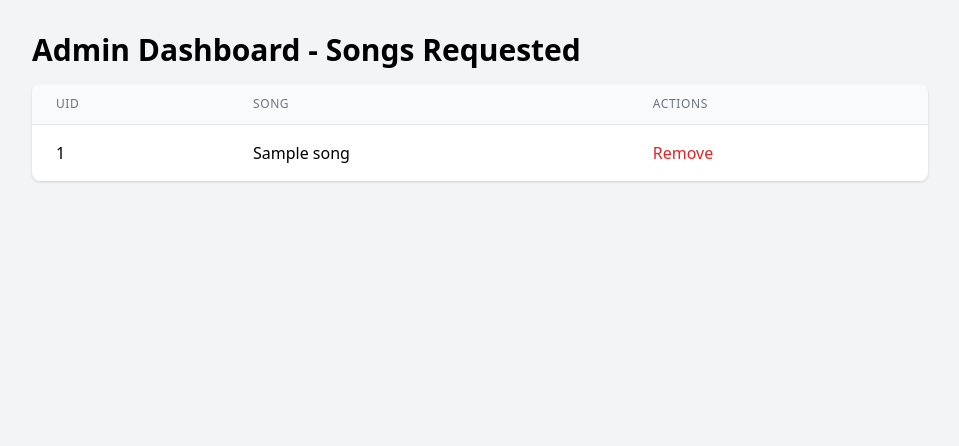
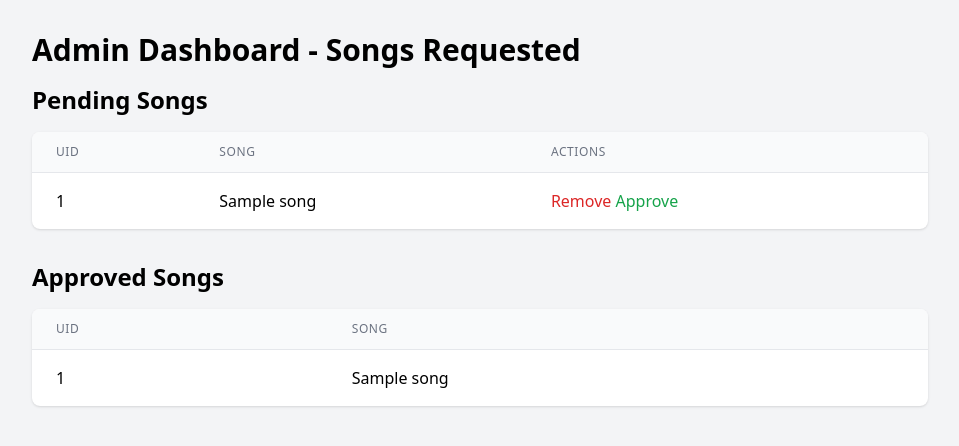
Before and after one commit to ImNoahDev/Live-music-recommendations, a Flask app: template templates/admin.html in a window 1280 px wide. Shown: the top 446 px of the page, without its empty margins (160-1119 px from the left). Run offline with Flask 3, Linux system fonts and the light colour scheme; the template is opened without the code that fills it: most values are stand-ins (such as "Sample title", 1, 10 or a date in 2020); some libraries are stand-ins or nearby versions.

Commit message:
add admin tools

```diff
--- a/main.py
+++ b/main.py
@@ -1,15 +1,11 @@
-from flask import Flask, request, render_template, redirect, url_for, jsonify
+from flask import Flask, request, render_template, redirect, url_for
 import json
 import nfc
 
 app = Flask(__name__)
 
-# NFC Reader Setup
-def read_nfc():
-    clf = nfc.ContactlessFrontend('tty:usbserial-1420:pn532')
-    tag = clf.connect(rdwr={'on-connect': lambda tag: False})
-    uid = tag.identifier.hex()
-    return uid
+# Admin password (store securely in environment variable or configuration in a real app)
+ADMIN_PASSWORD = 'admin_password'
 
 # File to store user data
 USER_DATA_FILE = 'user_data.json'
@@ -19,11 +15,18 @@ def load_user_data():
         with open(USER_DATA_FILE, 'r') as file:
             return json.load(file)
     except FileNotFoundError:
-        return {}
+        return {"pending": {}, "approved": []}
 
 def save_user_data(data):
     with open(USER_DATA_FILE, 'w') as file:
         json.dump(data, file)
+
+# NFC Reader Setup
+def read_nfc():
+    clf = nfc.ContactlessFrontend('usb')
+    tag = clf.connect(rdwr={'on-connect': lambda tag: False})
+    uid = tag.identifier.hex()
+    return uid
 
 @app.route('/')
 def index():
@@ -33,42 +36,74 @@ def index():
 def scan():
     uid = read_nfc()
     user_data = load_user_data()
-    if uid not in user_data:
-        user_data[uid] = {"songs": []}
+    if uid not in user_data["pending"]:
+        user_data["pending"][uid] = {"songs": []}
     save_user_data(user_data)
     return redirect(url_for('recommend', uid=uid))
+
+@app.route('/admin-login', methods=['POST'])
+def admin_login():
+    password = request.form['password']
+    if password == ADMIN_PASSWORD:
+        # Redirect to the recommend page as an admin
+        return redirect(url_for('recommend', uid='admin', admin=True))
+    else:
+        return redirect(url_for('index'))
 
 @app.route('/recommend/<uid>', methods=['GET', 'POST'])
 def recommend(uid):
     user_data = load_user_data()
     message = ""
+    is_admin = request.args.get('admin', False)
+    if uid != 'admin' and uid not in user_data["pending"]:
+        user_data["pending"][uid] = {"songs": []}
     if request.method == 'POST':
         song_name = request.form['song_name']
-        user_data[uid]["songs"].append(song_name)
+        if is_admin:
+            # Allow admin to add songs to any user's pending list
+            target_uid = request.form.get('target_uid', uid)
+            if target_uid not in user_data["pending"]:
+                user_data["pending"][target_uid] = {"songs": []}
+            user_data["pending"][target_uid]["songs"].append(song_name)
+        else:
+            user_data["pending"][uid]["songs"].append(song_name)
         save_user_data(user_data)
-        return redirect("index")  # Redirect to the specified URL after recommending a song
-    return render_template('recommend.html', uid=uid, songs=user_data[uid]["songs"], message=message)
-
+        return redirect(url_for('index'))  # Redirect to index after recommending a song
+    return render_template('recommend.html', uid=uid, songs=user_data["pending"].get(uid, {"songs": []})["songs"], message=message, is_admin=is_admin)
 
 @app.route('/admin')
 def admin():
     user_data = load_user_data()
     all_songs = []
-    for uid, data in user_data.items():
+    for uid, data in user_data["pending"].items():
         for song in data.get('songs', []):
             all_songs.append({'uid': uid, 'song': song})
     all_songs_sorted = sorted(all_songs, key=lambda x: x['uid'])  # Sort from oldest to newest based on UID (assuming UID is time-based)
-    return render_template('admin.html', all_songs=all_songs_sorted)
+    approved_songs = user_data["approved"]
+    return render_template('admin.html', all_songs=all_songs_sorted, approved_songs=approved_songs)
 
 @app.route('/remove-song', methods=['POST'])
 def remove_song():
     song_to_remove = request.form['song']
     user_data = load_user_data()
-    for uid, data in user_data.items():
+    for uid, data in user_data["pending"].items():
         if song_to_remove in data.get('songs', []):
             data['songs'].remove(song_to_remove)
+            break
+    save_user_data(user_data)
+    return redirect(url_for('admin'))
+
+@app.route('/approve-song', methods=['POST'])
+def approve_song():
+    song_to_approve = request.form['song']
+    user_data = load_user_data()
+    for uid, data in user_data["pending"].items():
+        if song_to_approve in data.get('songs', []):
+            data['songs'].remove(song_to_approve)
+            user_data["approved"].append({'uid': uid, 'song': song_to_approve})
+            break
     save_user_data(user_data)
     return redirect(url_for('admin'))
 
 if __name__ == '__main__':
-    app.run(debug=True, host='0.0.0.0', port=5002)
+    app.run(debug=True)
--- a/templates/admin.html
+++ b/templates/admin.html
@@ -4,12 +4,14 @@
     <meta charset="UTF-8">
     <meta name="viewport" content="width=device-width, initial-scale=1.0">
     <title>Admin Dashboard - Songs Requested</title>
-    <link href="https://cdn.jsdelivr.net/npm/tailwindcss@2.2.19/dist/tailwind.min.css" rel="stylesheet">
+    <script src="https://cdn.tailwindcss.com"></script>
 </head>
 <body class="bg-gray-100">
     <div class="max-w-4xl mx-auto py-8">
         <h1 class="text-3xl font-bold mb-4">Admin Dashboard - Songs Requested</h1>
-        <div class="overflow-hidden bg-white shadow sm:rounded-lg">
+
+        <h2 class="text-2xl font-bold mb-4">Pending Songs</h2>
+        <div class="overflow-hidden bg-white shadow sm:rounded-lg mb-8">
             <table class="min-w-full divide-y divide-gray-200">
                 <thead class="bg-gray-50">
                     <tr>
@@ -24,11 +26,35 @@
                         <td class="px-6 py-4 whitespace-nowrap">{{ song_data['uid'] }}</td>
                         <td class="px-6 py-4 whitespace-nowrap">{{ song_data['song'] }}</td>
                         <td class="px-6 py-4 whitespace-nowrap">
-                            <form action="{{ url_for('remove_song') }}" method="post">
+                            <form action="{{ url_for('remove_song') }}" method="post" class="inline">
                                 <input type="hidden" name="song" value="{{ song_data['song'] }}">
                                 <button type="submit" class="text-red-600 hover:text-red-900">Remove</button>
                             </form>
+                            <form action="{{ url_for('approve_song') }}" method="post" class="inline">
+                                <input type="hidden" name="song" value="{{ song_data['song'] }}">
+                                <button type="submit" class="text-green-600 hover:text-green-900">Approve</button>
+                            </form>
                         </td>
+                    </tr>
+                    {% endfor %}
+                </tbody>
+            </table>
+        </div>
+
+        <h2 class="text-2xl font-bold mb-4">Approved Songs</h2>
+        <div class="overflow-hidden bg-white shadow sm:rounded-lg">
+            <table class="min-w-full divide-y divide-gray-200">
+                <thead class="bg-gray-50">
+                    <tr>
+                        <th class="px-6 py-3 text-left text-xs font-medium text-gray-500 uppercase tracking-wider">UID</th>
+                        <th class="px-6 py-3 text-left text-xs font-medium text-gray-500 uppercase tracking-wider">Song</th>
+                    </tr>
+                </thead>
+                <tbody class="divide-y divide-gray-200">
+                    {% for song_data in approved_songs %}
+                    <tr>
+                        <td class="px-6 py-4 whitespace-nowrap">{{ song_data['uid'] }}</td>
+                        <td class="px-6 py-4 whitespace-nowrap">{{ song_data['song'] }}</td>
                     </tr>
                     {% endfor %}
                 </tbody>
```
Also changed, not shown: templates/index.html (+21 -1 lines), templates/recommend.html (+17 -13 lines).
